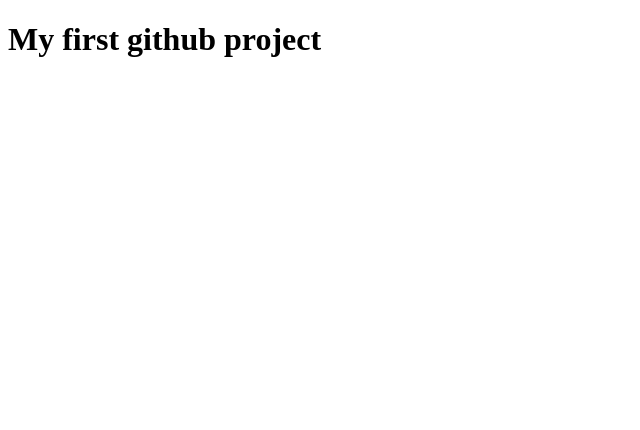
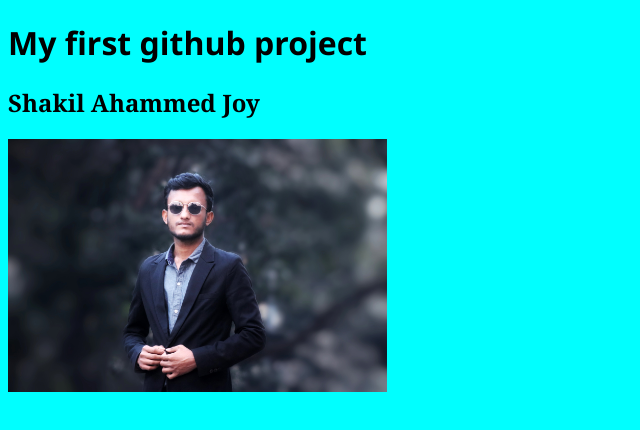
Before and after one commit to shakilahammedGithub/first-github, a plain HTML site: page index.html in a window 1280 px wide. Shown: the whole page, without its empty margins (0-640 px from the left). Drawn offline with Linux system fonts and the light colour scheme.

Commit message:
Change Code

```diff
--- a/index.html
+++ b/index.html
@@ -4,8 +4,27 @@
     <meta charset="UTF-8">
     <meta name="viewport" content="width=device-width, initial-scale=1.0">
     <title>Document</title>
+    <style>
+            img{
+                width: 30%;
+                height: 30%;
+            }
+            h1{
+                height: 50%;
+                width: 50%;
+                font-family: 'Segoe UI', Tahoma, Geneva, Verdana, sans-serif;
+            }
+            h2{
+                height: 50%;
+                width: 50%;
+                font-family:Georgia, 'Times New Roman', Times, serif;
+            }
+    </style>
 </head>
-<body>
+<body style="background-color: aqua;" style="margin: center;">
+    <style>center</style>
      <h1>My first github project</h1>
+     <h2>Shakil Ahammed Joy</h2>
+    <Img src="joy.jpg"></Img>
 </body>
 </html>
```
Also changed, not shown: joy.jpg (added).
